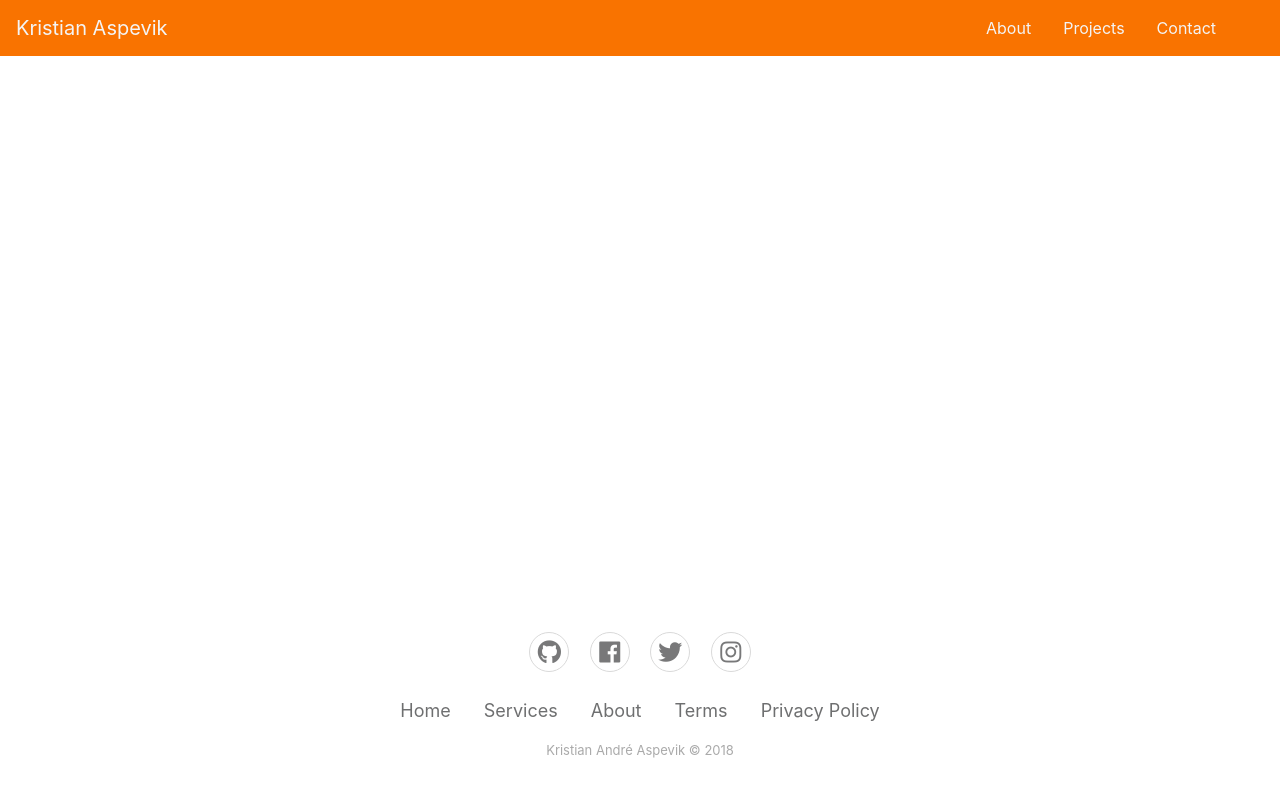
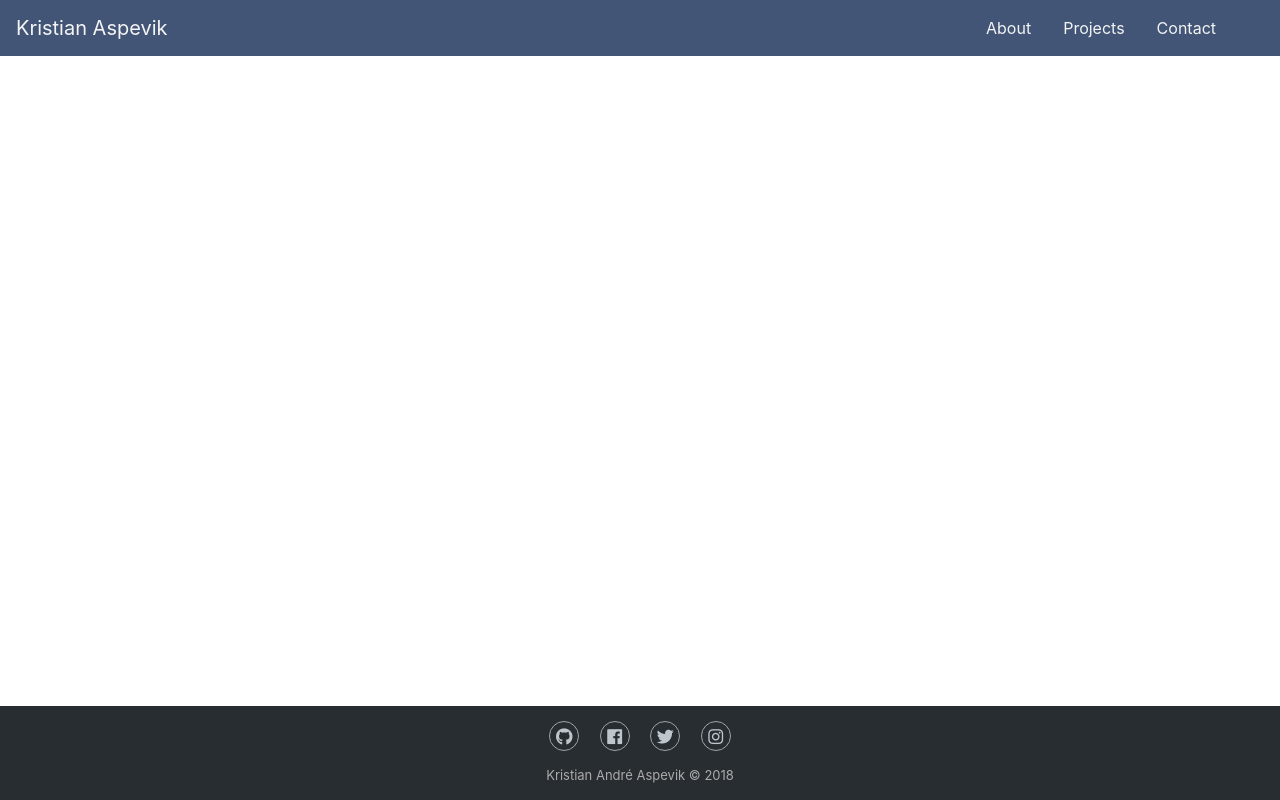
Before and after one commit to KristianAsp/portfolio-api, a Django app: page / in a window 1280 px wide. Run offline with Django 3.2, Linux system fonts and the light colour scheme; some libraries are stand-ins or nearby versions.

Commit message:
Remove superflous footer items and change colours

```diff
--- a/kristianaspevik/WebUI/static/main.css
+++ b/kristianaspevik/WebUI/static/main.css
@@ -12,7 +12,7 @@
 *************/
 
 .navbar{
-  background:#F97300;
+  background:#425577;
 }
 
 .nav-link , .navbar-brand{
@@ -50,9 +50,9 @@
 *************/
 
 .footer-basic {
-  padding:40px 0;
-  background-color:#ffffff;
-  color:#4b4c4d;
+  padding:15px 0;
+  background-color:#282d32;
+  color:#f0f9ff;
 }
 
 .footer-basic ul {
@@ -60,7 +60,7 @@
   list-style:none;
   text-align:center;
   font-size:18px;
-  line-height:1.6;
+  line-height:1.2;
   margin-bottom:0;
 }
 
@@ -80,14 +80,14 @@
 
 .footer-basic .social {
   text-align:center;
-  padding-bottom:25px;
+  padding-bottom:5px;
 }
 
 .footer-basic .social > a {
-  font-size:24px;
-  width:40px;
-  height:40px;
-  line-height:40px;
+  font-size:17px;
+  width:30px;
+  height:30px;
+  line-height:30px;
   display:inline-block;
   text-align:center;
   border-radius:50%;
@@ -102,7 +102,7 @@
 }
 
 .footer-basic .copyright {
-  margin-top:15px;
+  margin-top:10px;
   text-align:center;
   font-size:13px;
   color:#aaa;
--- a/kristianaspevik/WebUI/templates/UI/index.html
+++ b/kristianaspevik/WebUI/templates/UI/index.html
@@ -51,13 +51,6 @@
             <i class="fab fa-instagram"></i>
           </a>
         </div>
-        <ul class="list-inline">
-            <li class="list-inline-item"><a href="#">Home</a></li>
-            <li class="list-inline-item"><a href="#">Services</a></li>
-            <li class="list-inline-item"><a href="#">About</a></li>
-            <li class="list-inline-item"><a href="#">Terms</a></li>
-            <li class="list-inline-item"><a href="#">Privacy Policy</a></li>
-        </ul>
         <p class="copyright">Kristian André Aspevik © 2018</p>
       </footer>
     </div>
```
